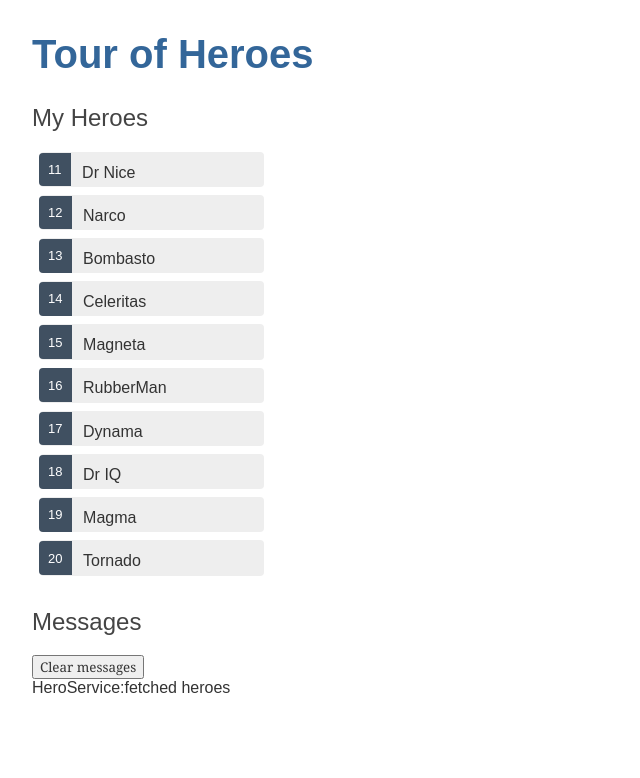
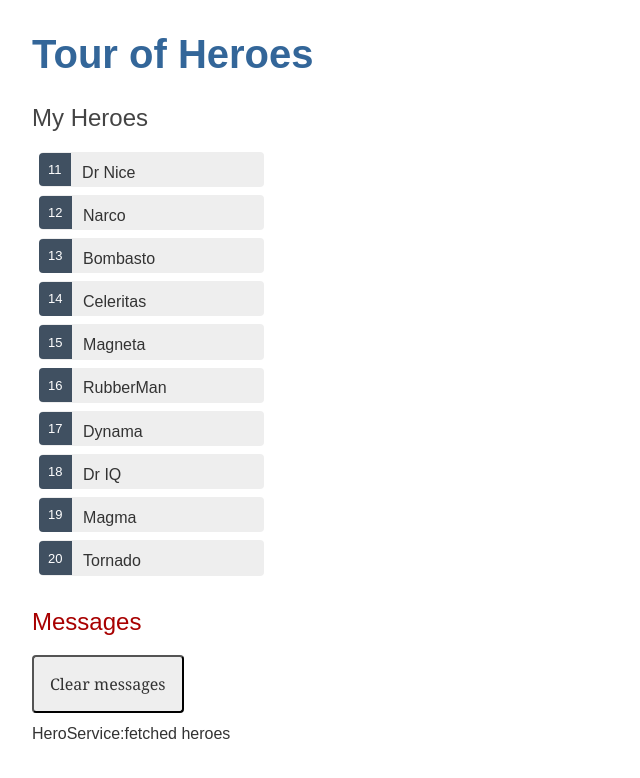
Before and after one commit to rahilmoshkani/D-angular-tour-of-heroes, an Angular app: page / in a window 1280 px wide. Shown: the top 778 px of the page, without its empty margins (0-640 px from the left). Built offline with nearby package versions, Linux system fonts and the light colour scheme.

Commit message:
add css style

```diff
--- a/src/app/messages/messages.component.scss
+++ b/src/app/messages/messages.component.scss
@@ -0,0 +1,20 @@
+/* MessagesComponent's private CSS styles*/
+
+h2{
+    color:#A80000;
+    font-family: Arial, Helvetica, sans-serif;
+    font-weight: lighter;
+}
+.clear{
+    color:#333;
+    background-color: #eee;
+    margin-bottom: 12px;
+    padding: 1rem;
+    border-radius: 4px;
+    font-size: 1rem;
+}
+.clear:hover{
+    color: white;
+    background-color: #42545c;
+
+}
```
